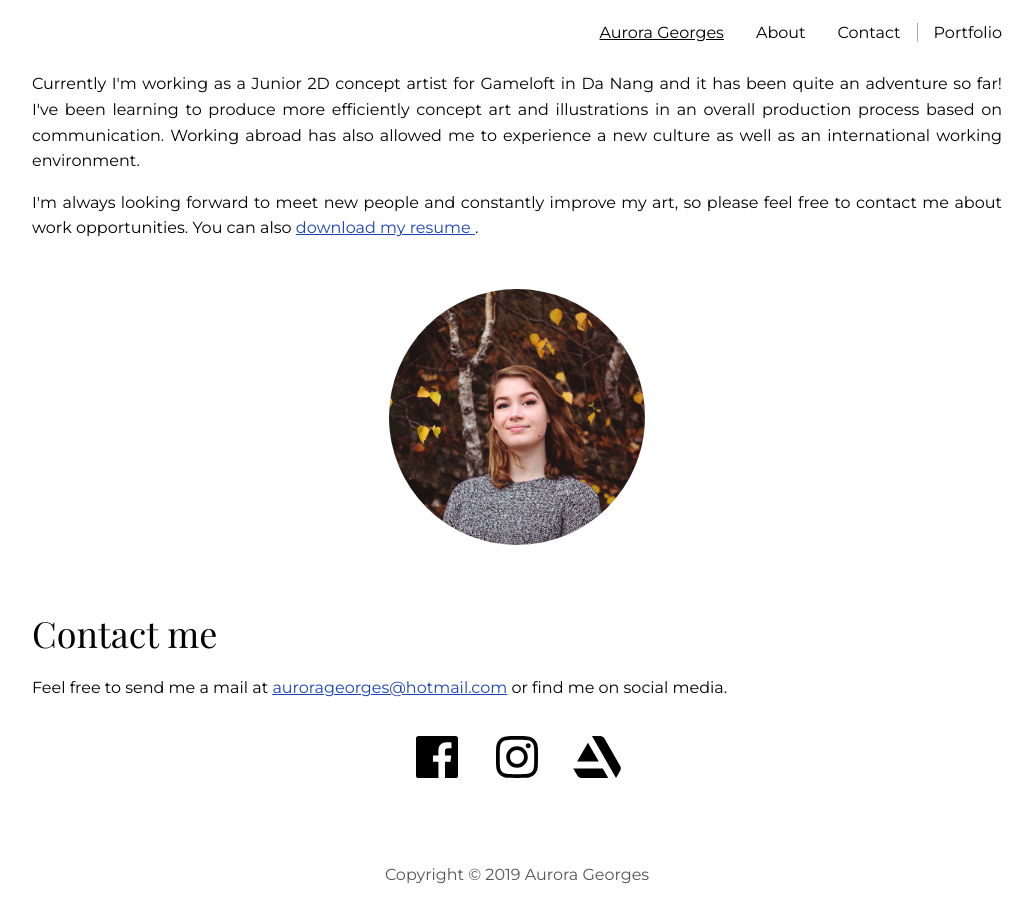
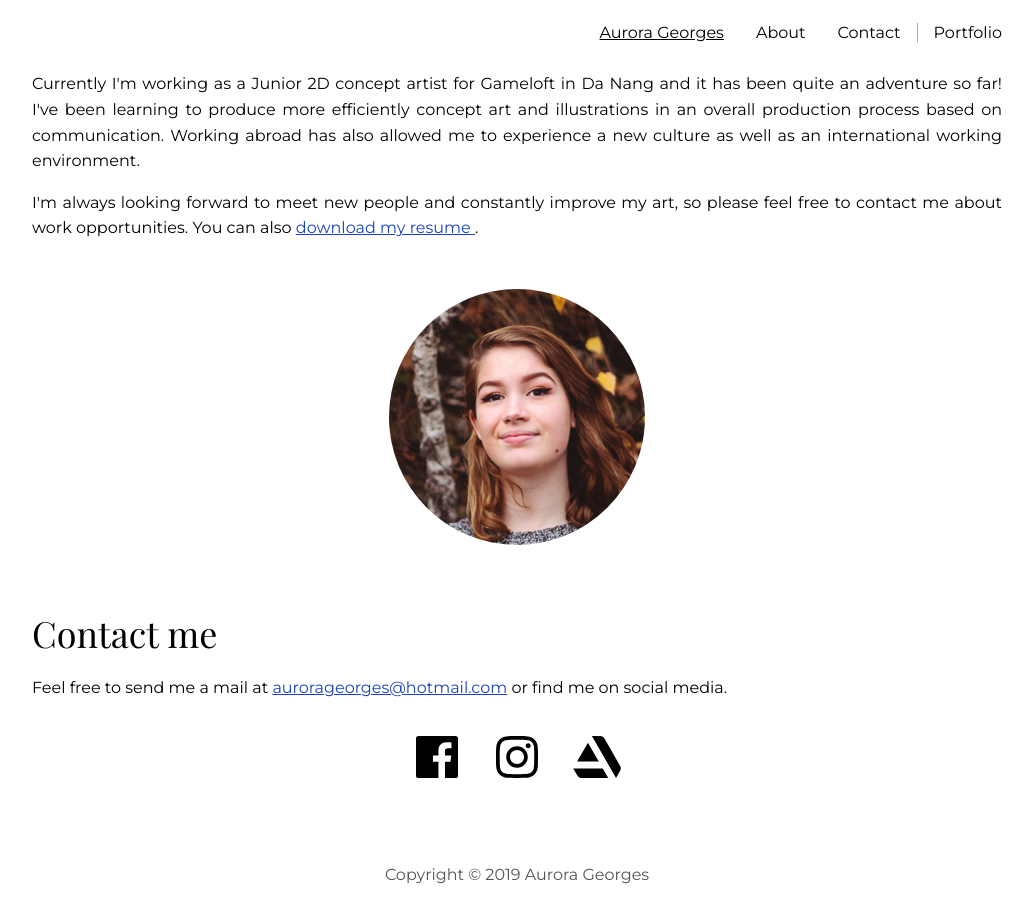
Before and after one commit to aurorageorges/aurorageorges.github.io, a Jekyll site: the page built from index.html, in a window 1280 px wide and 900 px high, scrolled down 1093 px. Shown: the whole window, without its empty margins (123-1156 px from the left). Built offline with Jekyll 4.4.1, drawn with Linux system fonts in a browser that asks for light colours.

Commit message:
Add new about me image

```diff
--- a/index.html
+++ b/index.html
@@ -66,7 +66,7 @@ socialmedias:
     </a>.
   </p>
   <div class="horizontal">
-    <div class="circle about-image" style="background-image: url(/assets/images/me/profile.jpg)"></div>
+    <div class="circle about-image" style="background-image: url(/assets/images/me/profile-crop.jpg)"></div>
   </div>
 </div>
 <div id="contact" class="section">
```
Also changed, not shown: assets/images/me/profile-crop.jpg (added).
